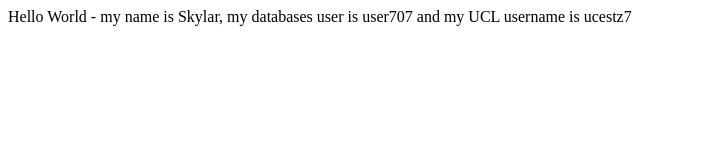
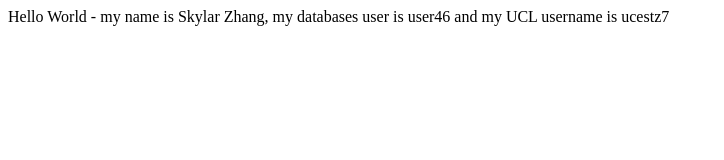
Before and after one commit to Skylar-TyZhang/web-mobile-gis-app, a website: page helloWorld.html in a window 1280 px wide. Shown: the whole page, without its empty margins (0-724 px from the left). Drawn offline with Linux system fonts and the light colour scheme.

Commit message:
the surname was added in the file

```diff
--- a/helloWorld.html
+++ b/helloWorld.html
@@ -3,6 +3,6 @@
 <title>A starter test page for CEGE0043</title>
 </head>
 <body>
-Hello World - my name is Skylar, my databases user is user707 and my UCL username is ucestz7
+Hello World - my name is Skylar Zhang, my databases user is user46 and my UCL username is ucestz7
 </body>
 </html>
```
